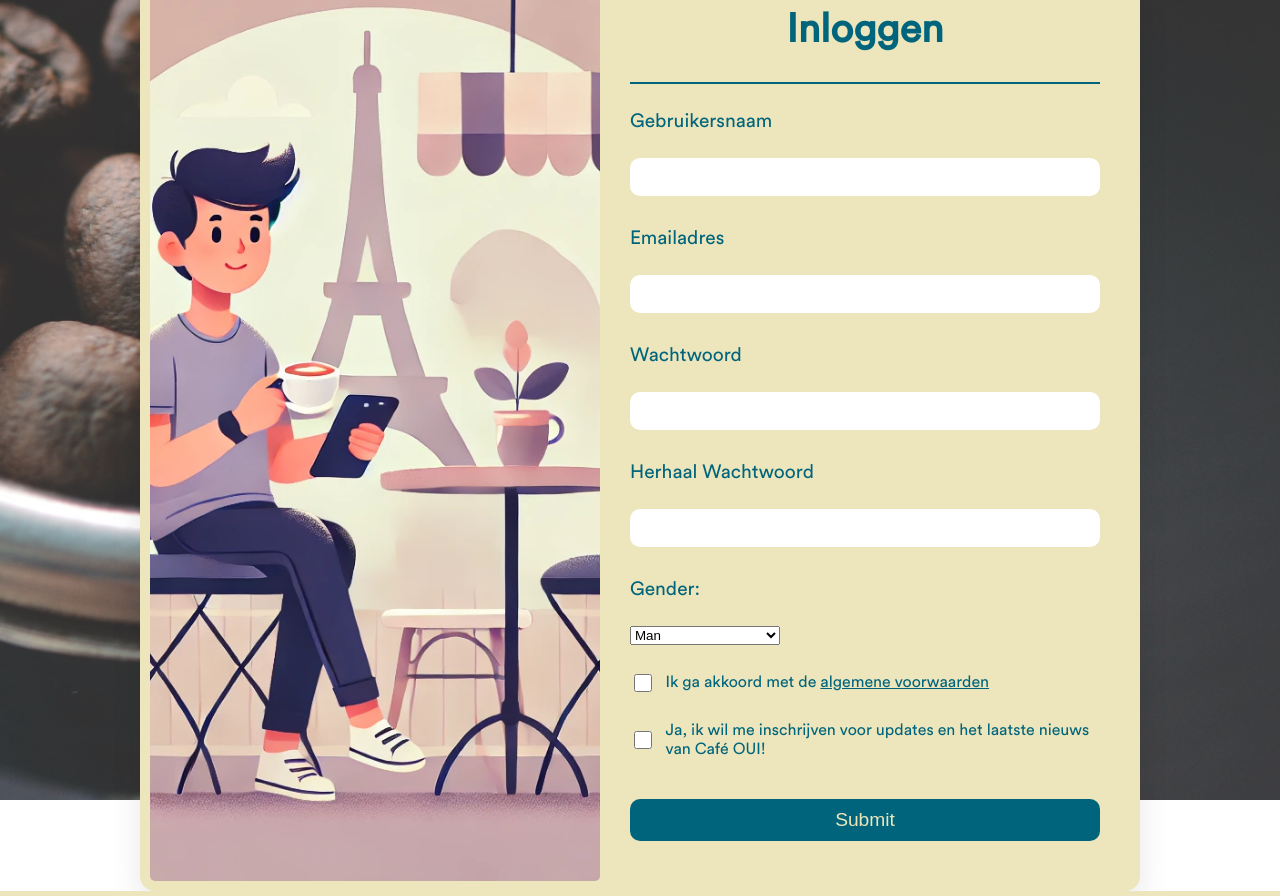
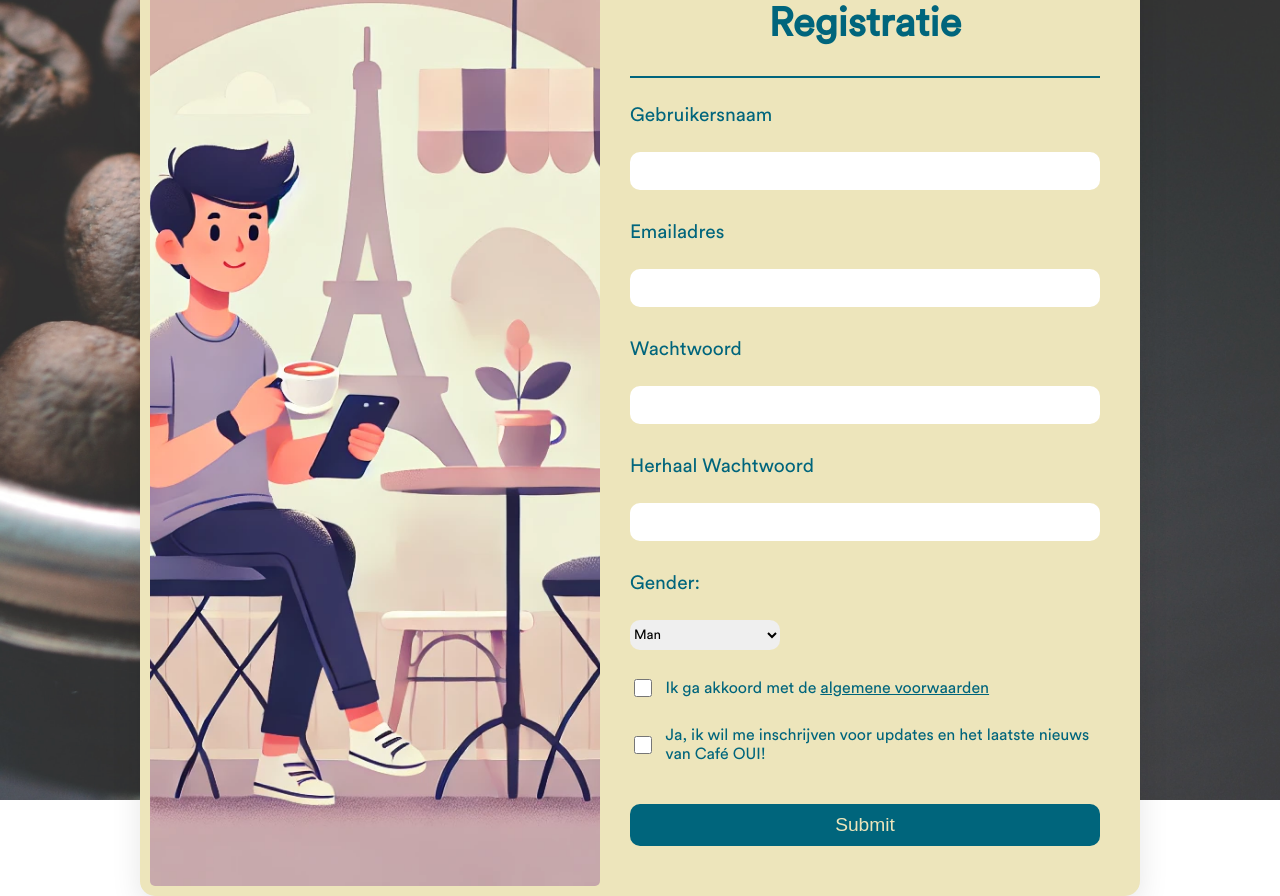
Before and after one commit to StefanSpitse4pm/OUI, a PHP site: page /html/registerPage.php in a window 1280 px wide. Run offline with PHP 8.4, Linux system fonts and the light colour scheme.

Commit message:
changed front page to look more like a register page and select tag styled

```diff
--- a/css/loginPage.css
+++ b/css/loginPage.css
@@ -201,6 +201,14 @@
 
 select {
     max-width: 150px;
+    font-family: "Circular", sans-serif;
+    height: 30px;
+    border: 0px;
+    border-radius: 10px;
+}
+
+select > option:nth-child(odd) {
+    background-color: lightgray;
 }
 
 @media (max-width: 500px) {
--- a/html/registerPage.php
+++ b/html/registerPage.php
@@ -1,9 +1,9 @@
 <?php
     require '../functies/validation.php';
-
-    session_start();
+    require '../functies/loginfunction.php';
 
     if($_SERVER["REQUEST_METHOD"] == "POST") {
+        session_start();
         $username = filter_input(INPUT_POST, "username");
         if ($username == False) {
             $username = "error";
@@ -24,6 +24,7 @@
                     if (!empty($tos)) {
                         $_SESSION['username'] = $username;
                         $_SESSION['email'] = $email;
+
                         header("Location: Frontpage.php");
                         exit();
                     } else {
@@ -63,7 +64,7 @@
                 <img src="../Img/loginPage-foto.png" alt="coffee-drinking-image">
             </div>
             <div class="login">
-                <h1>Inloggen</h1>
+                <h1>Registratie</h1>
                 <hr>
                 <div class="loginform">
                     <form action="registerPage.php" method="POST">
```
